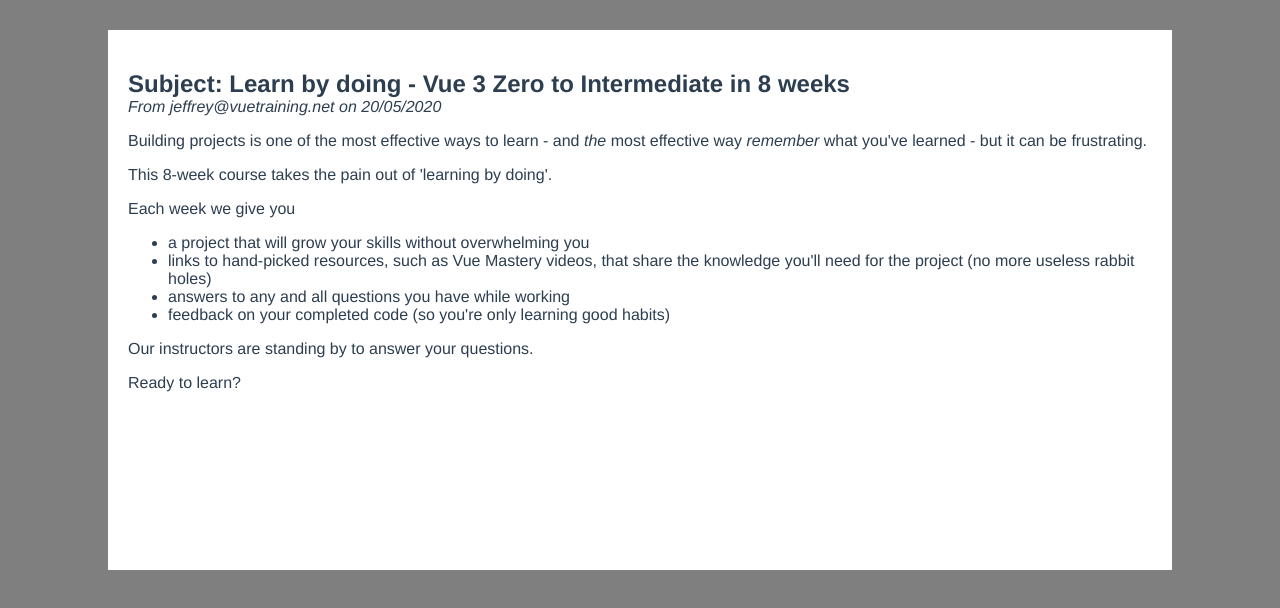
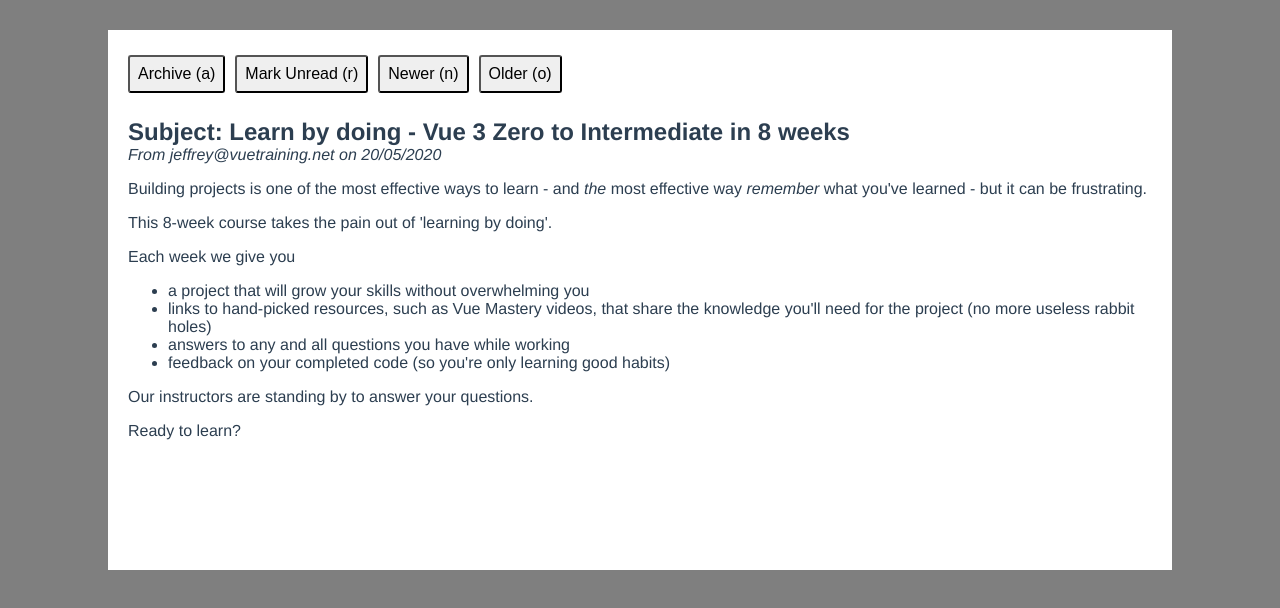
Before and after one commit to danilobml/vmail, a Vue app: page / in a window 1280 px wide. Both pictures are taken after a click on the element 640 px from the left and 151 px from the top of the page. Shown: the top 608 px of the page. Built offline with nearby package versions, Linux system fonts and the light colour scheme; no server answers; data requests are answered from the project's data file.

Commit message:
multiple events, useKeydown composable

```diff
--- a/db.json
+++ b/db.json
@@ -1,25 +1,25 @@
 {
   "emails": [
     {
-      "id": "1",
+      "id": 1,
       "from": "team@vuemastery.com",
       "subject": "What's up with Vue 3.0? Here's how to find out from Evan You",
       "body": "The opening keynote of VueConf US this year was Evan You (the creator of Vue), giving his State of the Vuenion address. He walked us through the journey of getting Vue 3 from a prototype to a reality the past year. He also dove into Vue's overall growth in the community.",
       "sentAt": "2020-03-27T18:25:43.511Z",
       "archived": false,
-      "read": true
+      "read": false
     },
     {
-      "id": "2",
+      "id": 2,
       "from": "jeffrey@vuetraining.net",
       "subject": "Learn by doing - Vue 3 Zero to Intermediate in 8 weeks",
       "body": "Building projects is one of the most effective ways to learn - and _the_ most effective way _remember_ what you've learned - but it can be frustrating.\n\nThis 8-week course takes the pain out of 'learning by doing'.\n\nEach week we give you\n\n* a project that will grow your skills without overwhelming you\n* links to hand-picked resources, such as Vue Mastery videos, that share the knowledge you'll need for the project (no more useless rabbit holes)\n* answers to any and all questions you have while working\n* feedback on your completed code (so you're only learning good habits)\n\nOur instructors are standing by to answer your questions.\n\nReady to learn?",
       "sentAt": "2020-05-20T18:25:43.511Z",
       "archived": false,
-      "read": true
+      "read": false
     },
     {
-      "id": "3",
+      "id": 3,
       "from": "damian@dulisz.com",
       "subject": "#177: Updated Vue.js Roadmap; Vuex v4.0.0-alpha.1 has been released; Kia King Ishii join the core team; Nuxt v2.12 released; Videos from Vue.js Amsterdam 2020 are here!",
       "body": "First of all, lets congratulate Kia King Ishii on joining the Vue.js core team! 🎉 He has been doing an incredible job building vuex-orm and will now focus on working on the next versions of Vuex.\n\nSpeaking of which – Vuex v4.0.0-alpha.1 has just been released! This is the version of Vuex that will work with Vue 3.0 but keep the familiar API you know from the current version.",
@@ -28,7 +28,7 @@
       "read": true
     },
     {
-      "id": "4",
+      "id": 4,
       "from": "anthony@vuejsdevelopers.com",
       "subject": "'Vue 3 Release Roadmap' + 6 more must-read articles from this week",
       "body": "Newsletter Issue #161",
--- a/src/components/MailTable.vue
+++ b/src/components/MailTable.vue
@@ -14,7 +14,7 @@
     </tbody>
   </table>
   <ModalView v-if="openedEmail" @closeModal="openedEmail = null">
-    <MailView v-if="openedEmail" :email="openedEmail" />
+    <MailView :email="openedEmail" @changeEmail="changeEmail" />
   </ModalView>
 </template>
 
@@ -24,6 +24,7 @@ import axios from 'axios'
 import { ref } from 'vue'
 import MailView from './MailView.vue'
 import ModalView from './ModalView.vue'
+import updateEmail from '../helpers/updateEmail'
 
 export default {
   async setup() {
@@ -35,7 +36,8 @@ export default {
     return {
       format,
       emails,
-      openedEmail
+      openedEmail,
+      updateEmail
     }
   },
   components: {
@@ -43,19 +45,28 @@ export default {
     ModalView
   },
   methods: {
-    updateEmail(email) {
-      axios.put(`http://localhost:3000/emails/${email.id}`, email)
-    },
-
     openEmail(email) {
-      email.read = true
       this.openedEmail = email
-      this.updateEmail(email)
+      if (email) {
+        email.read = true
+        updateEmail(email)
+      }
     },
 
     archiveEmail(email) {
       email.archived = true
-      this.updateEmail(email)
+      updateEmail(email)
+    },
+
+    changeEmail({ toggleRead, toggleArchive, changeIndex, save, closeModal }) {
+      const email = this.openedEmail
+      const index = this.unarchivedEmails.indexOf(email)
+      if (toggleRead) { email.read = !email.read }
+      if (toggleArchive) { email.archived = !email.archived }
+      if (changeIndex === 1) { this.openEmail(this.unarchivedEmails[index + 1]) }
+      if (changeIndex === -1) { this.openEmail(this.unarchivedEmails[index - 1]) }
+      if (save) { this.updateEmail(email) }
+      if (closeModal) { this.openedEmail = null }
     }
   },
   computed: {
--- a/src/components/MailView.vue
+++ b/src/components/MailView.vue
@@ -1,5 +1,11 @@
 <template>
   <div class="email-display">
+    <div class="toolbar">
+      <button @click="toggleArchive">{{ email.archived ? "Move to Inbox (a)" : "Archive (a)" }}</button>
+      <button @click="toggleRead">{{ email.read ? "Mark Unread (r)" : "Mark Read (r)" }}</button>
+      <button @click="goNewer">Newer (n)</button>
+      <button @click="goOlder">Older (o)</button>
+    </div>
     <h2 class="mb-0">Subject: <strong>{{ email.subject }}</strong></h2>
     <div><em>From {{ email.from }} on {{ format(new Date(email.sentAt), 'dd/MM/yyyy') }}</em></div>
     <div v-html="marked(email.body)"></div>
@@ -9,6 +15,7 @@
 <script>
 import { format } from 'date-fns'
 import { marked } from 'marked'
+import useKeydown from '../composables/useKeydown'
 
 export default {
   props: {
@@ -17,11 +24,43 @@ export default {
       required: true
     }
   },
-  setup() {
+  setup(props, { emit }) {
+
+    const email = props.email
+
+    // const toggleRead = () => {
+    //   email.read = !email.read
+    //   updateEmail(email)
+    // }
+
+    // const toggleArchive = () => {
+    //   email.archived = !email.archived
+    //   updateEmail(email)
+    // }
+
+    const toggleRead = () => { emit ('changeEmail', {toggleRead: true, save: true}) }
+    const toggleArchive = () => { emit ('changeEmail', {toggleArchive: true, save: true, closeModal: true}) }
+    const goNewer = () => { emit ('changeEmail', {changeIndex: -1}) }
+    const goOlder = () => { emit ('changeEmail', {changeIndex: 1}) }
+    const goNewerAndArchive = () => { emit ('changeEmail', {changeIndex: -1, toggleArchive: true, save: true}) }
+    const goOlderAndArchive = () => { emit ('changeEmail', {changeIndex: 1, toggleArchive: true, save: true }) }
+
+    useKeydown([
+      { key: "a", fn: () => toggleArchive() },
+      { key: "r", fn: () => toggleRead() },
+      { key: "n", fn: () => goNewer() },
+      { key: "o", fn: () => goOlder() },
+      { key: "s", fn: () => goNewerAndArchive() },
+      { key: "v", fn: () => goOlderAndArchive() },
+    ])
 
     return {
       format,
-      marked
+      marked,
+      toggleRead,
+      toggleArchive,
+      goNewer,
+      goOlder
     }
   }
 }
--- a/src/composables/useKeydown.js
+++ b/src/composables/useKeydown.js
@@ -2,8 +2,8 @@ import { onMounted, onBeforeUnmount } from 'vue'
 
 const useKeydown = (keyCombos) => {
   const onKeydown = (event) => {
-    let keyCombo = keyCombos.find(kc => kc.key === event.key)
-    if (event.key === keyCombo.key) {
+    const keyCombo = keyCombos.find(kc => kc.key === event.key)
+    if (keyCombo) {
       keyCombo.fn()
     }
   }
@@ -13,7 +13,7 @@ const useKeydown = (keyCombos) => {
   })
 
   onBeforeUnmount(() => {
-    window.addEventListener('keydown', onKeydown)
+    window.removeEventListener('keydown', onKeydown)
   })
 }
 
--- /dev/null
+++ b/src/helpers/updateEmail.js
@@ -0,0 +1,7 @@
+import axios from 'axios'
+
+function updateEmail(email) {
+  axios.put(`http://localhost:3000/emails/${email.id}`, email)
+}
+
+export default updateEmail
```
